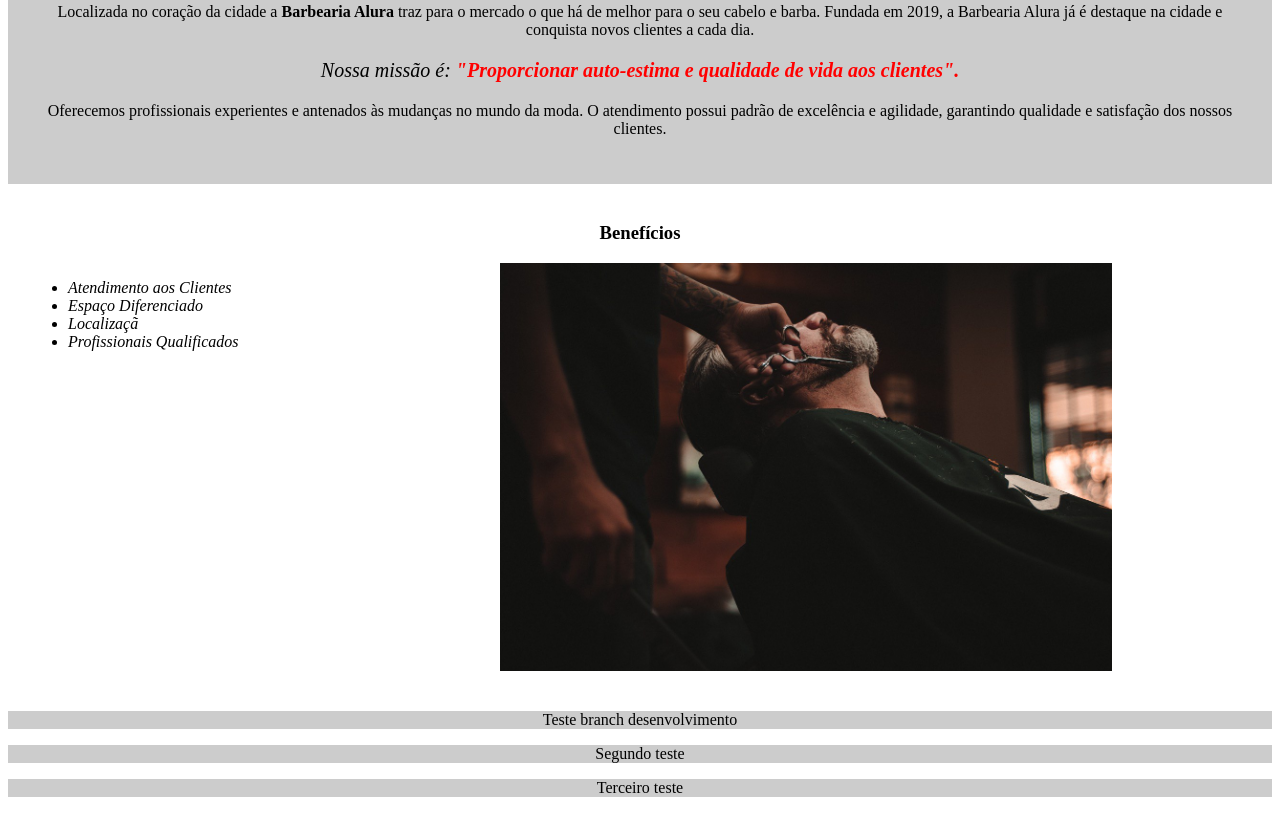
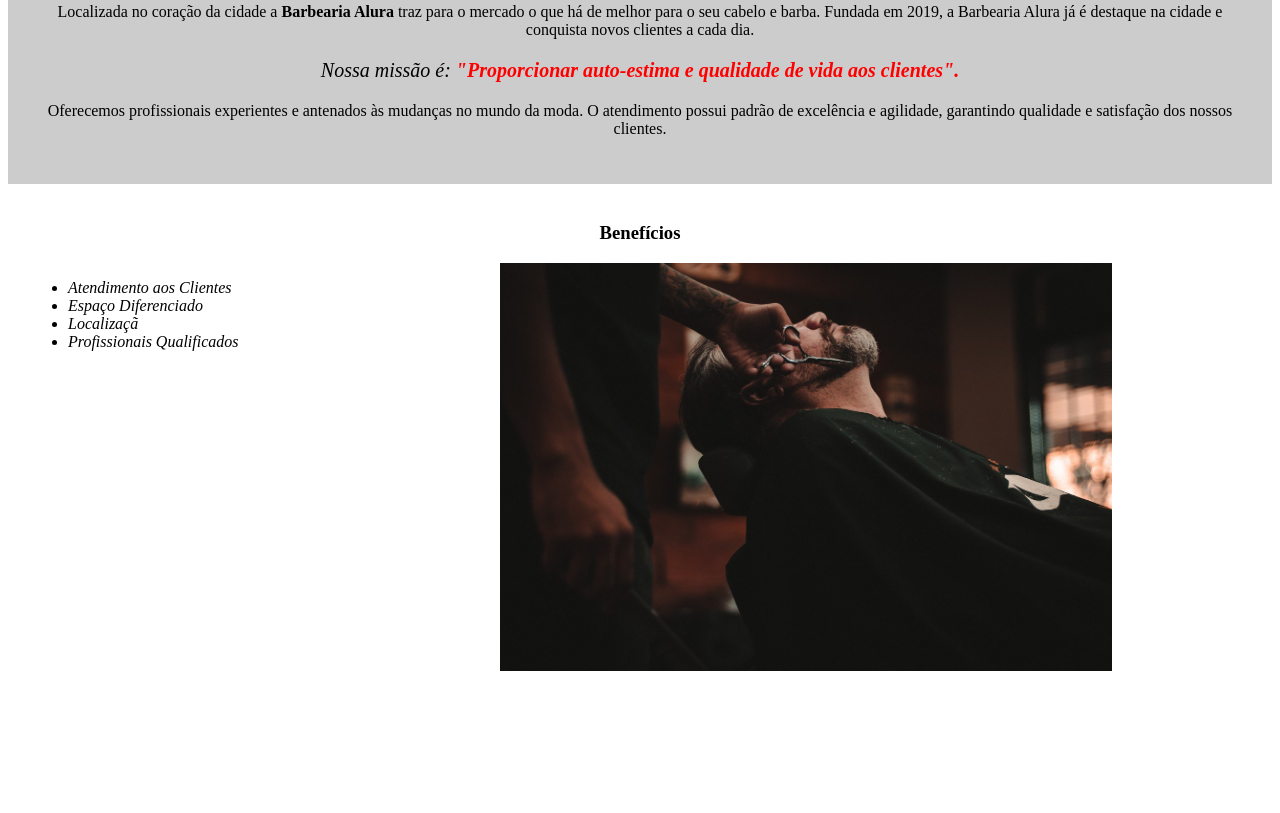
Before and after one commit to AndreAASilva/Curso_Alura_HTML5_CSS3_PT1, a plain HTML site: page index.html in a window 1280 px wide. Shown: the part 652-1465 px from the top of the page. After the commit the page ends 1355 px from the top, so only its background shows below. Drawn offline with Linux system fonts and the light colour scheme; files whose address does not match are found by name.

Commit message:
removido alterações

```diff
--- a/index.html
+++ b/index.html
@@ -39,8 +39,6 @@
 
             <img src="beneficios.jpg" class="imagembeneficios">
     </div>
-    <p>Teste branch desenvolvimento</p>
-    <p>Segundo teste</p>
-    <p>Terceiro teste</p>
+
 </body>
 </html>
```
